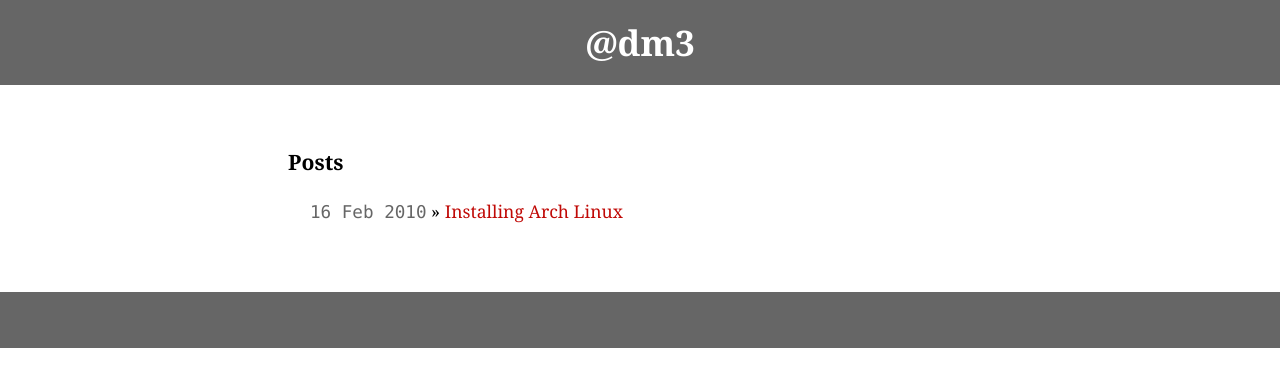
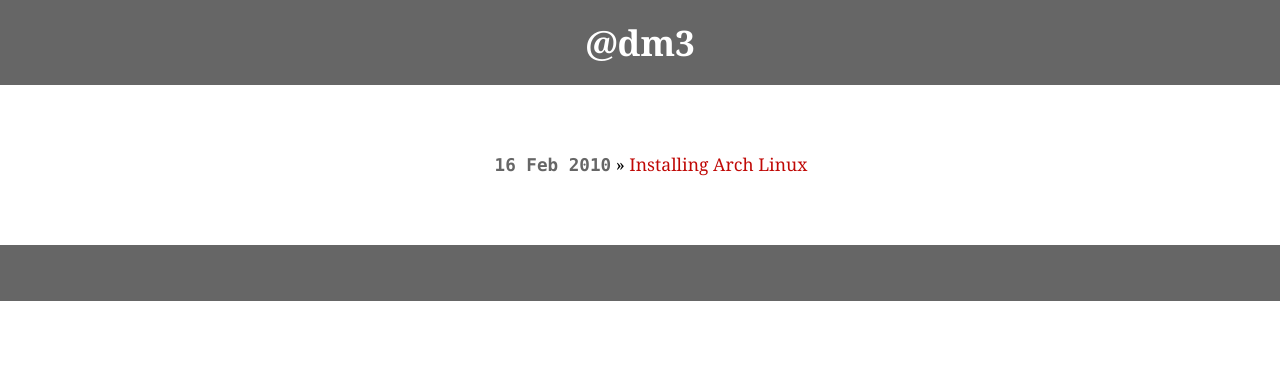
Before and after one commit to dm3/dm3.github.com, a Jekyll site: the page built from index.html, in a window 1280 px wide. Shown: the top 387 px of the page. Built offline with Jekyll 4.4.1, drawn with Linux system fonts in a browser that asks for light colours.

Commit message:
centered posts

```diff
--- a/_posts/2010-02-16-installing-arch-linux.mkd
+++ b/_posts/2010-02-16-installing-arch-linux.mkd
@@ -136,7 +136,7 @@ list of applications found [somewhere](http://bbs.archlinux.org/viewtopic.php?id
 section.
 
 ##File manager
-Definitely `vifm`. However, installing `vifm` is not as straightforward as
+Definitely [vifm](http://vifm.sourceforge.net/). However, installing `vifm` is not as straightforward as
 other packages as it isn't yet in the official arch repo (as of 2010-02-16).
 
 To manually a build a package under arch, first you need to get the 'arch build
--- a/css/screen.css
+++ b/css/screen.css
@@ -76,6 +76,10 @@ a:hover, a:focus {
     margin: 0 auto;
 }
 
+#home {
+    text-align: center;
+}
+
 /* home: from mojombo */
 
 ul.posts {
@@ -91,6 +95,7 @@ ul.posts span {
     color: #666666;
     font-family: Monaco, "Courier New", monospace;
     font-size: 100%;
+    font-weight: bold;
 }
 
 /* post: from mojombo */
--- a/index.html
+++ b/index.html
@@ -4,7 +4,6 @@ title: Home
 ---
 
 <div id="home">
-    <h1>Posts</h1>
     <ul class="posts">
         {% for post in site.posts %}
             <li><span>{{ post.date | date_to_string }}</span> &raquo; <a href="{{ post.url }}">{{ post.title }}</a></li>
```
Also changed, not shown: 1 other file.
